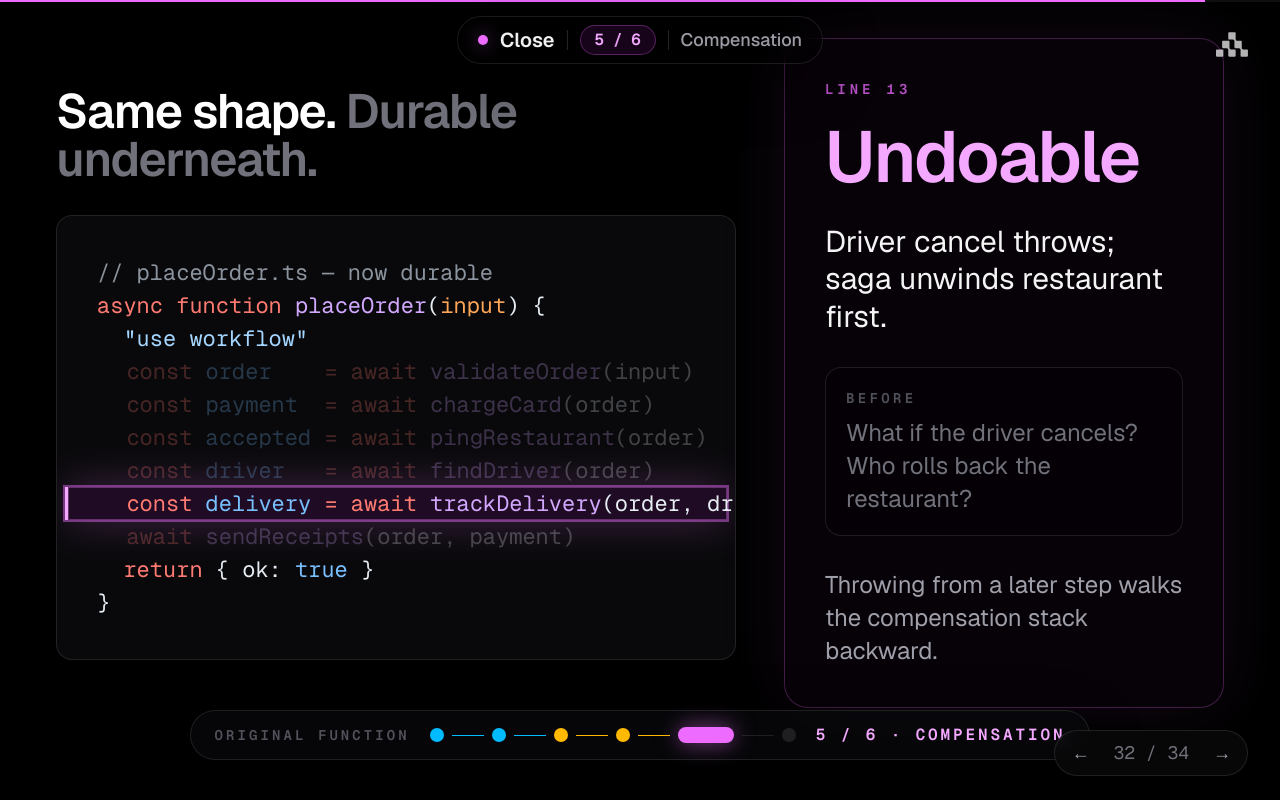
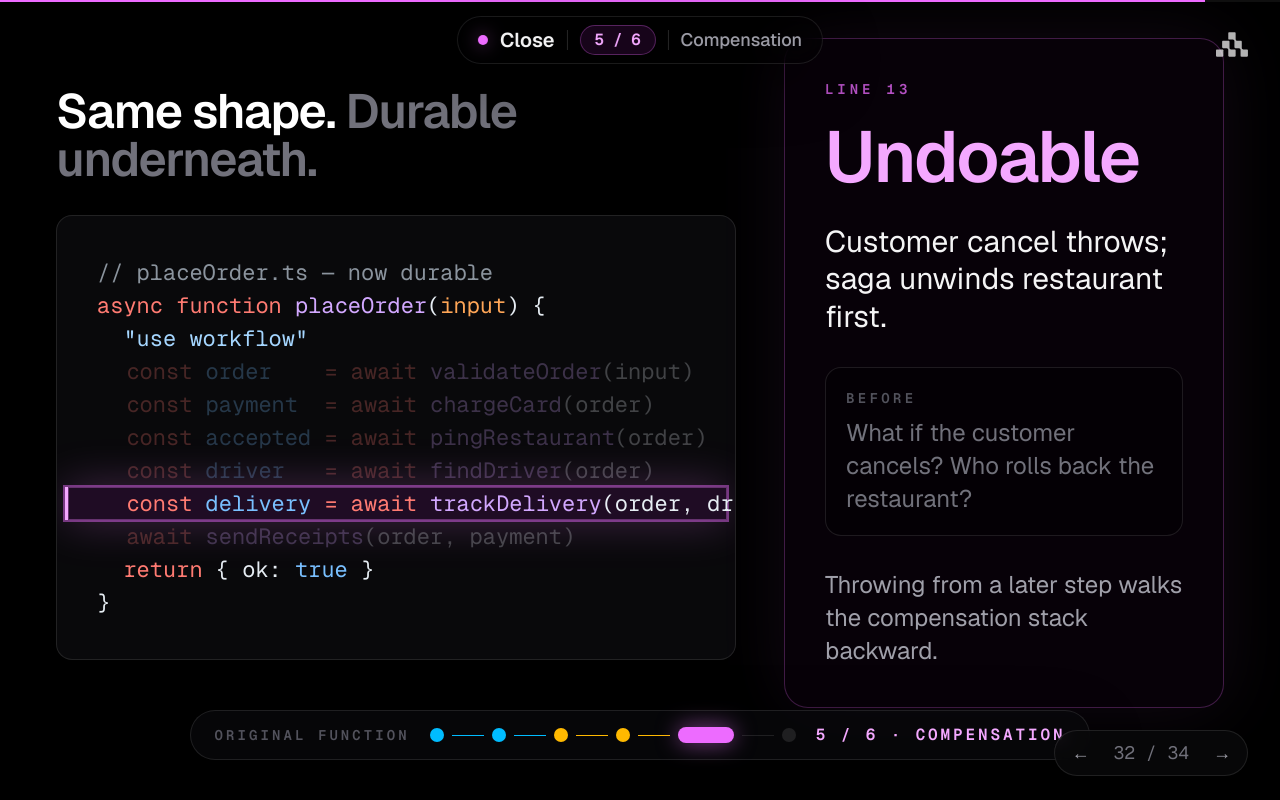
Before and after one commit to remiconnesson/demo-workflow-workshop, a Next.js app: page /slides/closer/compensation in a window 1280 px wide. Built offline with nearby package versions, Linux system fonts and the light colour scheme.

Commit message:
Rename driver → customer in cancellation scenario across slides

```diff
--- a/src/app/slides/closer/compensation/page.tsx
+++ b/src/app/slides/closer/compensation/page.tsx
@@ -6,8 +6,8 @@ export default function CloserCompensationSlide() {
       primitive="compensation"
       title="Undoable"
       lineNumber={13}
-      setupWorry="What if the driver cancels? Who rolls back the restaurant?"
-      description="Driver cancel throws; saga unwinds restaurant first."
+      setupWorry="What if the customer cancels? Who rolls back the restaurant?"
+      description="Customer cancel throws; saga unwinds restaurant first."
     />
   );
 }
--- a/src/app/slides/it-is-that-easy/page.tsx
+++ b/src/app/slides/it-is-that-easy/page.tsx
@@ -33,7 +33,7 @@ export default async function ItIsThatEasySlide() {
             7: "**idempotency**: stepId keys Stripe; retry returns original charge",
             9: "**hook/webhook**: workflow parks; restaurant tap resumes this await",
             11: "**sleep+race**: no driver times out cleanly; retry or unwind",
-            13: "**compensation**: driver cancel throws; saga unwinds restaurant first",
+            13: "**compensation**: customer cancel throws; saga unwinds restaurant first",
             15: "**replay**: event log resumes after crash; receipts still send",
           }}
         />
--- a/src/app/slides/the-setup/page.tsx
+++ b/src/app/slides/the-setup/page.tsx
@@ -23,7 +23,7 @@ const RISK_GROUPS = [
   {
     property: "Undoable",
     tone: "fuchsia",
-    items: [{ line: "11", label: "Driver cancellation" }],
+    items: [{ line: "11", label: "Customer cancellation" }],
   },
 ] as const;
 
@@ -68,7 +68,7 @@ const SETUP_RISK_HIGHLIGHT_CLASS = [
   "[&_.code-line-9.code-hl]:!bg-amber-500/10",
   "[&_.code-line-9.code-hl]:!ring-1",
   "[&_.code-line-9.code-hl]:!ring-amber-400/30",
-  // Rollback family — driver cancellation
+  // Rollback family — customer cancellation
   "[&_.code-line-11.code-hl]:!bg-fuchsia-500/10",
   "[&_.code-line-11.code-hl]:!ring-1",
   "[&_.code-line-11.code-hl]:!ring-fuchsia-400/30",
@@ -103,7 +103,7 @@ export default async function TheSetupSlide() {
                 5: "What if this **fails halfway**? The customer gets **charged twice**.",
                 7: "What if the restaurant takes **10 minutes**? This function **times out**.",
                 9: "What if **no drivers** are available? The order is stuck **forever**.",
-                11: "What if the driver **cancels**? Who rolls back the restaurant?",
+                11: "What if the customer **cancels**? Who rolls back the restaurant?",
                 13: "What if the server **crashes** here? The customer never gets receipts.",
               }}
             />
```
